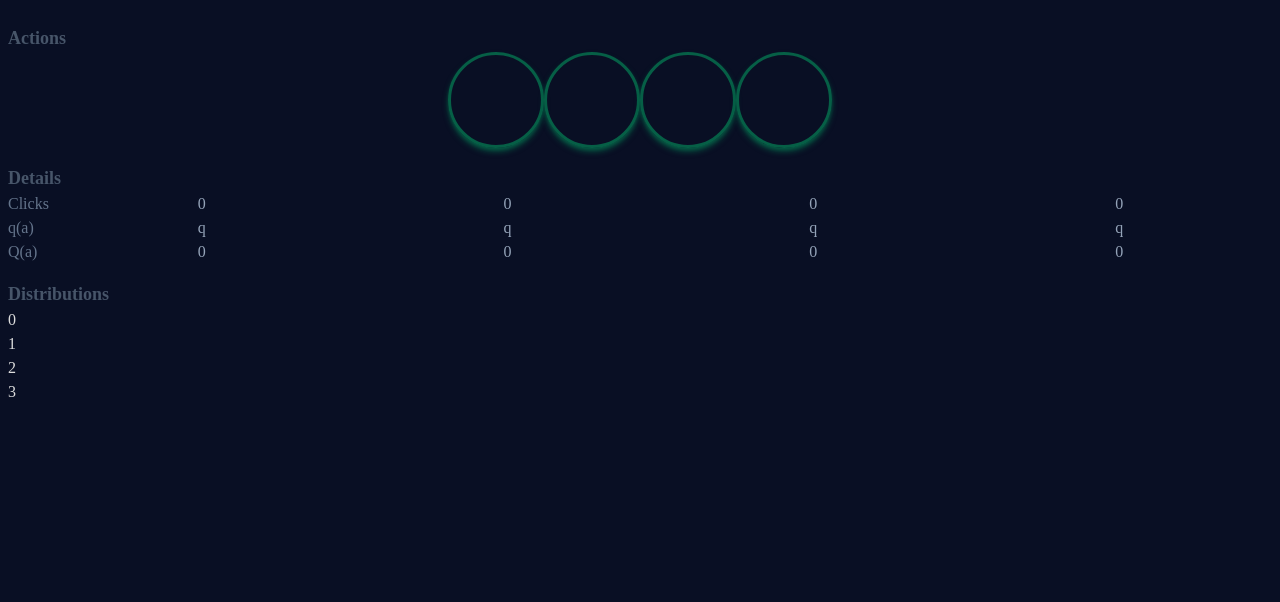
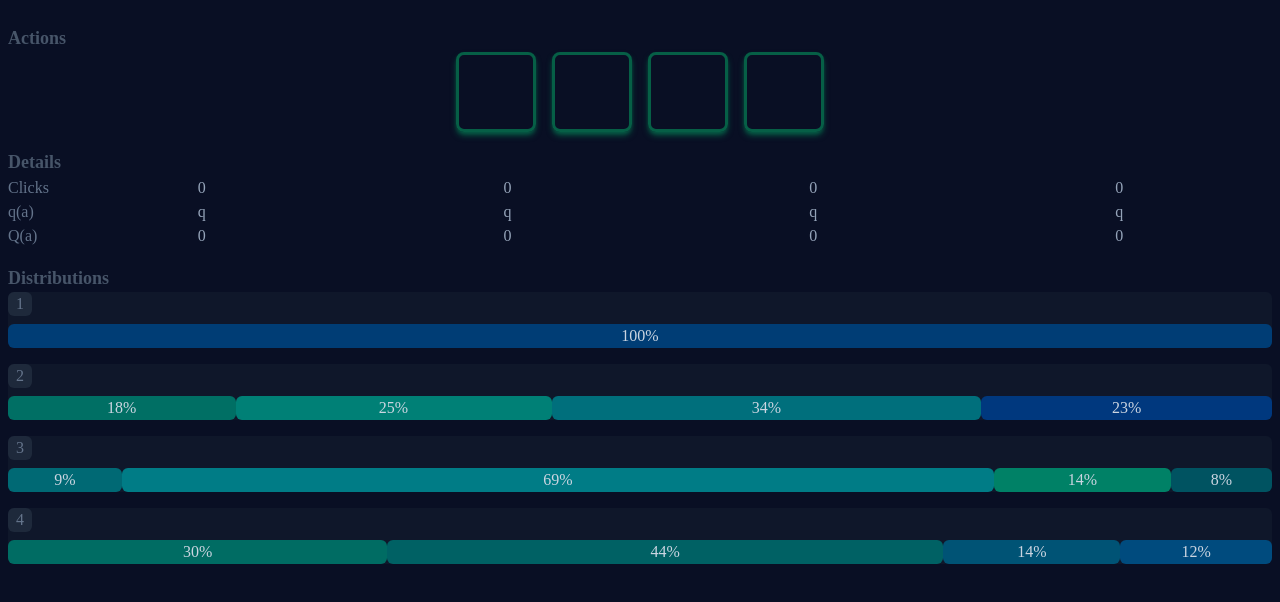
Before and after one commit to mweglowski/bandit_demonstration, a React (Create React App) app: page / in a window 1280 px wide. Shown: the top 602 px of the page. Built offline with nearby package versions, Linux system fonts and the light colour scheme.

Commit message:
banditButton design, distribution panels, percentage bars

```diff
--- a/src/App.js
+++ b/src/App.js
@@ -6,32 +6,7 @@ import Section from "./components/Section.js";
 import DistributionPanels from "./components/DistributionPanels.js";
 
 function App() {
-  const [banditsData, updateBanditsData] = useState([
-    {
-      id: 0,
-      clicks: 0,
-      q: (Math.random() * 10).toFixed(2),
-      Q: 0,
-    },
-    {
-      id: 1,
-      clicks: 0,
-      q: (Math.random() * 10).toFixed(2),
-      Q: 0,
-    },
-    {
-      id: 2,
-      clicks: 0,
-      q: (Math.random() * 10).toFixed(2),
-      Q: 0,
-    },
-    {
-      id: 3,
-      clicks: 0,
-      q: (Math.random() * 10).toFixed(2),
-      Q: 0,
-    },
-  ]);
+  const [banditsData, updateBanditsData] = useState([]);
 
   useEffect(() => {
     const initBanditsData = [];
--- a/src/components/BanditButton.js
+++ b/src/components/BanditButton.js
@@ -7,7 +7,7 @@ const BanditButton = ({ onButtonClick, data }) => {
 
   return (
     <div
-      className="rounded-full  border-[3px] border-emerald-800 h-[6em] w-[6em] shadow-md shadow-emerald-800 hover:cursor-pointer hover:bg-emerald-700 hover:shadow-lg hover:shadow-emerald-800 duration-300"
+      className="rounded-lg mx-2 border-[3px] border-emerald-800 h-[5em] w-[5em] shadow-md shadow-emerald-800 hover:cursor-pointer hover:bg-emerald-700 hover:shadow-lg hover:shadow-emerald-800 duration-300"
       onClick={buttonClickHandler}
     />
   );
--- a/src/components/DistributionPanel.js
+++ b/src/components/DistributionPanel.js
@@ -1,12 +1,14 @@
 import React from "react";
+import PercentageBars from "./PercentageBars";
 
 const DistributionPanel = ({ data }) => {
-  const { id, distribution } = data;
+  return (
+    <div className="bg-slate-900 text-slate-500 rounded-md">
+      {/* PANEL NUMBER */}
+      <div className="bg-slate-800 w-fit px-2 rounded-md mb-2">{data.id + 1}</div>
 
-  return (
-    <div>
-      {/* PANEL NUMBER */}
-      <div>{id}</div>
+      {/* PERCENTAGE BARS */}
+      <PercentageBars data={data} />
     </div>
   );
 };
--- a/src/components/DistributionPanels.js
+++ b/src/components/DistributionPanels.js
@@ -3,7 +3,7 @@ import DistributionPanel from "./DistributionPanel";
 
 const DistributionPanels = ({ data }) => {
   return (
-    <div>
+    <div className="flex flex-col gap-4">
       {data.map((panelData) => (
         <DistributionPanel key={panelData.id} data={panelData} />
       ))}
--- /dev/null
+++ b/src/components/PercentageBar.js
@@ -0,0 +1,28 @@
+import React, { useState, useEffect } from "react";
+
+const PercentageBar = ({ data, width }) => {
+  const { areaPercentage: percentage, numbers } = data;
+  const [color, setColor] = useState("");
+
+  useEffect(() => {
+    const green = 50;
+    const blue = 90;
+
+    const initialColor = `rgb(0, ${Math.round(
+      Math.random() * 90 + green
+    )}, ${Math.round(Math.random() * 50 + blue)})`;
+
+    setColor(initialColor);
+  }, []);
+
+  return (
+    <div
+      style={{ width, backgroundColor: color }}
+      className="rounded-md text-slate-300 flex"
+    >
+      <p className="mx-auto">{percentage}%</p>
+    </div>
+  );
+};
+
+export default PercentageBar;
--- /dev/null
+++ b/src/components/PercentageBars.js
@@ -0,0 +1,40 @@
+import React, { useRef, useState, useEffect } from "react";
+import PercentageBar from "./PercentageBar";
+
+const PercentageBars = ({ data }) => {
+  const percentageBarsRef = useRef(null);
+  const [width, setWidth] = useState(0);
+  const { distribution } = data;
+
+  useEffect(() => {
+    const updateWidth = () => {
+      if (percentageBarsRef.current) {
+        setWidth(percentageBarsRef.current.offsetWidth);
+      }
+    };
+
+    updateWidth();
+
+    window.addEventListener("resize", updateWidth);
+
+    return () => window.removeEventListener("resize", updateWidth);
+  }, []);
+
+  return (
+    <div className="flex" ref={percentageBarsRef}>
+      {distribution.fractions.map((fraction) => {
+        const percentageBarWidth = width * (fraction.areaPercentage / 100);
+
+        return (
+          <PercentageBar
+            key={Math.random()}
+            data={fraction}
+            width={percentageBarWidth}
+          />
+        );
+      })}
+    </div>
+  );
+};
+
+export default PercentageBars;
--- a/src/objects/Distribution.js
+++ b/src/objects/Distribution.js
@@ -26,7 +26,7 @@ export class Distribution {
     // |   44%  |  20% |  36%  |
     // for each bar draw if it should be n numbers or range of numbers
     // | n fixed numbers -> 1, 5, 8 | or | range -> 5 - 20 |
-    let fractions = [];
+    this.fractions = [];
     for (let i = 0; i < this.fractionQuantity; i++) {
       let fraction = {
         id: i,
@@ -52,7 +52,7 @@ export class Distribution {
       let maxNumberFromPreviousFraction = 0;
       if (i !== 0) {
         maxNumberFromPreviousFraction =
-          fractions[i - 1].numbers[fractions[i - 1].numbers.length - 1];
+        this.fractions[i - 1].numbers[this.fractions[i - 1].numbers.length - 1];
       }
 
       // numbers -> fixed or range
@@ -75,7 +75,7 @@ export class Distribution {
       }
       fraction.numbers.sort((a, b) => a - b);
 
-      fractions.push(fraction);
+      this.fractions.push(fraction);
     }
   }
 
```
Also changed, not shown: todo.txt.
